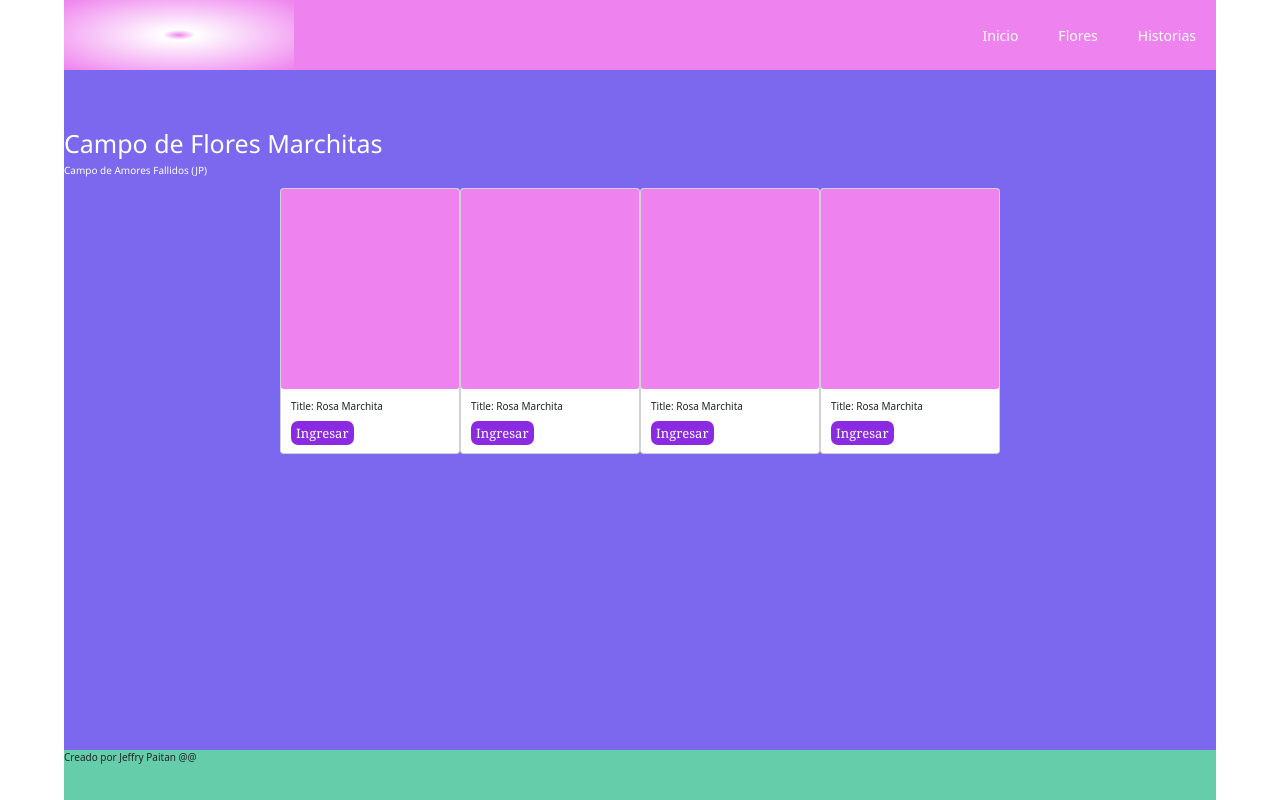
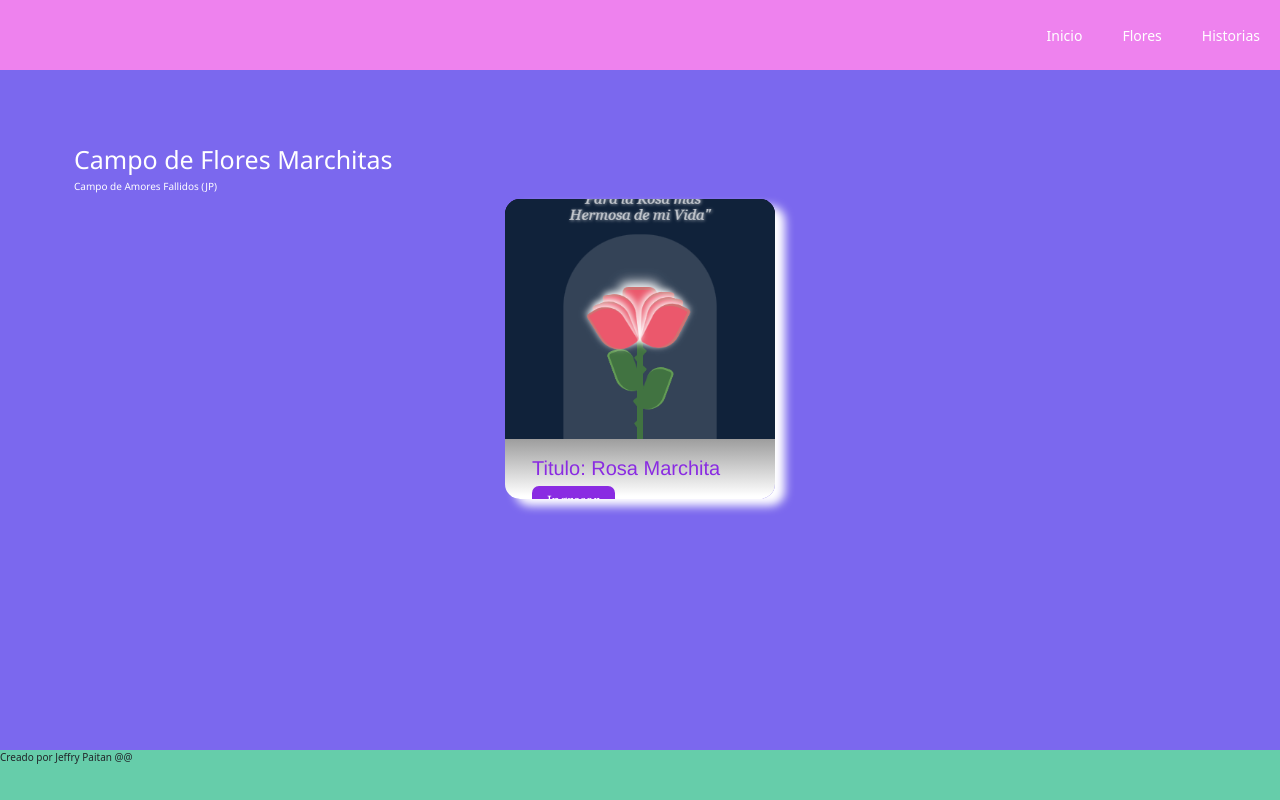
Before and after one commit to sebastian796/Campo_Flores, a plain HTML site: page index.html in a window 1280 px wide. Drawn offline with nearby package versions, Linux system fonts and the light colour scheme.

Commit message:
Add files via upload

```diff
--- a/Campo de Flores/styles.css
+++ b/Campo de Flores/styles.css
@@ -1,5 +1,6 @@
 :root {
   --color-letras: #fff;
+  --fondo-primario: blueviolet;
 }
 * {
   padding: 0;
@@ -12,26 +13,29 @@ html {
 }
 body {
   overflow-x: hidden;
-  height: 100vh;
-  width: 100%;
+  min-height: 100vh;
+  max-width: 100vw;
   display: grid;
   grid-template-rows: 70px auto 50px;
-  grid-template-columns: auto 90% auto;
 }
 header {
   background: violet;
-  grid-column: 2/3;
+  grid-row: 1/2;
 }
 main {
+  grid-row: 2/3;
   background: mediumslateblue;
-  grid-column: 2/3;
-  grid-row: 2/3;
+  color: var(--color-letras);
   padding: 5% 0;
-  color: var(--color-letras);
+
+  display: grid;
+  grid-template-columns: 5% auto 5%;
+  grid-template-rows: 10% 80%;
 }
+
 footer {
   background: mediumaquamarine;
-  grid-column: 2/3;
+  grid-row: 3/4;
 }
 
 /* Buscador de la Pagina Web de Campo de Flores */
@@ -44,7 +48,6 @@ nav {
 nav > div {
   width: 20%;
   height: 100%;
-  background: radial-gradient(violet, #fff 10%, violet);
 }
 nav > ul {
   width: 80%;
@@ -67,29 +70,67 @@ nav > ul > li > a {
 /* Pantalla Principal con Informacion */
 .content-presentacion {
   font-family: "Segoe UI", Tahoma, Geneva, Verdana, sans-serif;
+  grid-column: 2/3;
+  padding: 10px 10px;
 }
 .content-flores {
   display: flex;
   justify-content: center;
   flex-wrap: wrap;
+  grid-column: 2/3;
+  grid-row: 2/3;
+  padding:10px 0;
 }
+/* Diseno de la tarjeta */
 
-.card-img {
-  width: 500px;
-  height: 200px;
-  background-color: violet;
+.tarjeta {
+  width: 270px;
+  height: 300px;
+  background: linear-gradient(black,black, white 99%);
+  border-radius: 15px;
+  overflow:hidden;
+  box-shadow: 10px 7px 10px #fff;
 }
+.tarjeta-img{
+    width: 100%;
+    height: 80%;
+    background-image: url(../Imagenes/image.png);
+    background-position: center center;
+    background-repeat: no-repeat;
+    background-size: cover;
+}
+.tarjeta-text{
+    width: 100%;
+    height: 20%;
+    padding: 5% 10%;
+    font-size:2rem;
+}
+.tarjeta-text > p{
+    margin:0;
+    color:blueviolet;
+    font-family: 'Franklin Gothic Medium', 'Arial Narrow', Arial, sans-serif;
+}
+/* Enlace para redirigir a las flores */
 .enlace-flor {
   color: var(--color-letras);
   text-decoration: none;
   font-size: 1.3rem;
   font-family: Georgia, "Times New Roman", Times, serif;
   background-color: blueviolet;
-  padding: 3px 5px;
+  padding: 5px 15px;
   border-radius: 7px;
 }
 .enlace-flor:hover {
   transition-duration: 1s;
-  background:violet;
-  color:black;
+  background: violet;
+  color: black;
+  transform: scale(0.8);
 }
+
+
+@media (max-width: 700px) {
+  .tarjeta {
+    width: 320px;
+    height: 450px;
+  }
+}
--- a/index.html
+++ b/index.html
@@ -3,7 +3,8 @@
   <head>
     <meta charset="UTF-8" />
     <meta name="viewport" content="width=device-width, initial-scale=1.0" />
-    <title>Document</title>
+    <title>Campo de Flores</title>
+    <link rel="icon" href="./Imagenes/flower-alt-2.png" />
     <link rel="stylesheet" href="./Campo de Flores/styles.css" />
     <link
       href="https://cdn.jsdelivr.net/npm/bootstrap@5.3.8/dist/css/bootstrap.min.css"
@@ -29,32 +30,11 @@
         <p>Campo de Amores Fallidos (JP)</p>
       </div>
       <div class="content-flores">
-        <div class="card" style="width: 18rem">
-          <div class="card-img"></div>
-          <div class="card-body">
-            <p class="card-text">Title: Rosa Marchita</p>
-            <a class="enlace-flor" href="./Flores/Rosa.html">Ingresar</a>
-          </div>
-        </div>
-        <div class="card" style="width: 18rem">
-          <div class="card-img"></div>
-          <div class="card-body">
-            <p class="card-text">Title: Rosa Marchita</p>
-            <a class="enlace-flor" href="../Flores/Rosa.html">Ingresar</a>
-          </div>
-        </div>
-        <div class="card" style="width: 18rem">
-          <div class="card-img"></div>
-          <div class="card-body">
-            <p class="card-text">Title: Rosa Marchita</p>
-            <a class="enlace-flor" href="../Flores/Rosa.html">Ingresar</a>
-          </div>
-        </div>
-        <div class="card" style="width: 18rem">
-          <div class="card-img"></div>
-          <div class="card-body">
-            <p class="card-text">Title: Rosa Marchita</p>
-            <a class="enlace-flor" href="../Flores/Rosa.html">Ingresar</a>
+        <div class="tarjeta">
+          <div class="tarjeta-img"></div>
+          <div class="tarjeta-text">
+            <p>Titulo: Rosa Marchita</p>
+            <a href="./Flores/Rosa.html" class="enlace-flor">Ingresar</a>
           </div>
         </div>
       </div>
```
Also changed, not shown: Imagenes/flower-alt-2.png (added).
